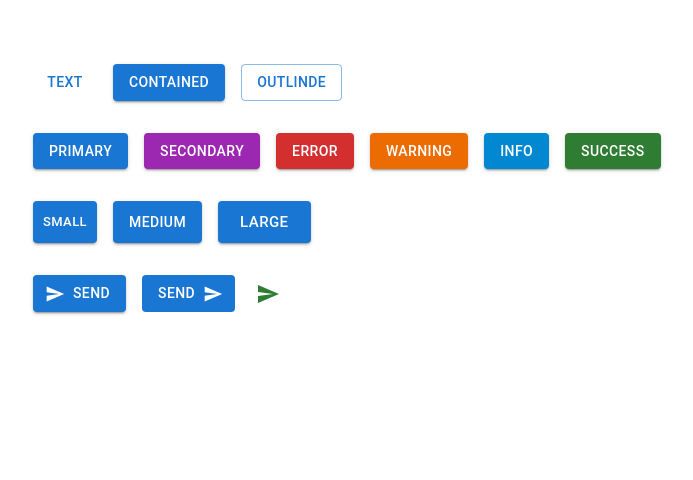
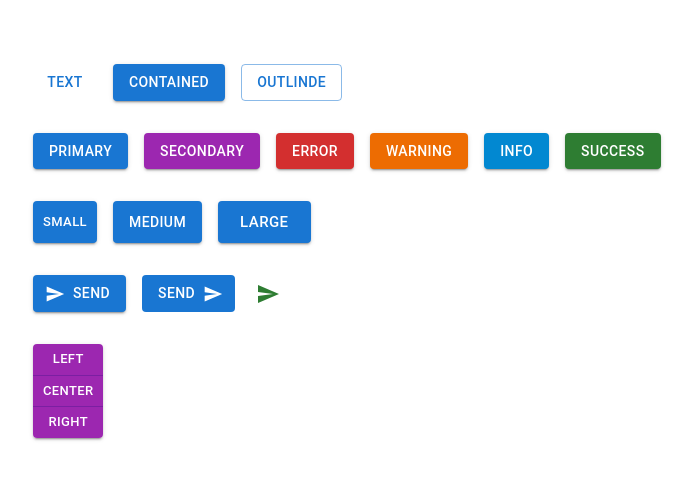
Before and after one commit to Mhdez221993/react-mui, a React (Create React App) app: page / in a window 1280 px wide. Shown: the top 480 px of the page, without its empty margins (31-724 px from the left). Built offline with nearby package versions, Linux system fonts and the light colour scheme.

Commit message:
Button Group in MUI

```diff
--- a/src/components/MuiButton.tsx
+++ b/src/components/MuiButton.tsx
@@ -1,4 +1,4 @@
-import { Button, IconButton, Stack } from "@mui/material";
+import { Button, ButtonGroup, IconButton, Stack } from "@mui/material";
 
 import SendIcon from "@mui/icons-material/Send";
 
@@ -70,6 +70,20 @@
           <SendIcon />
         </IconButton>
       </Stack>
+
+      <Stack direction="row">
+        <ButtonGroup
+          variant="contained"
+          size="small"
+          color="secondary"
+          orientation="vertical"
+          arial-label="aligment button group"
+        >
+          <Button onClick={() => alert("Left Clicked")}>Left</Button>
+          <Button>Center</Button>
+          <Button>Right</Button>
+        </ButtonGroup>
+      </Stack>
     </Stack>
   );
 };
```
